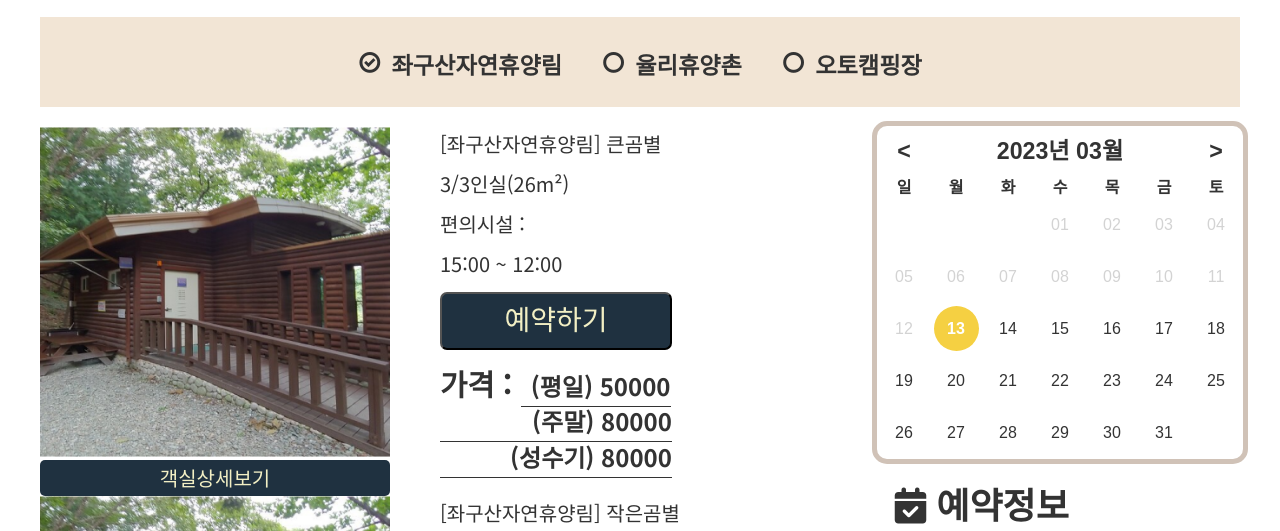
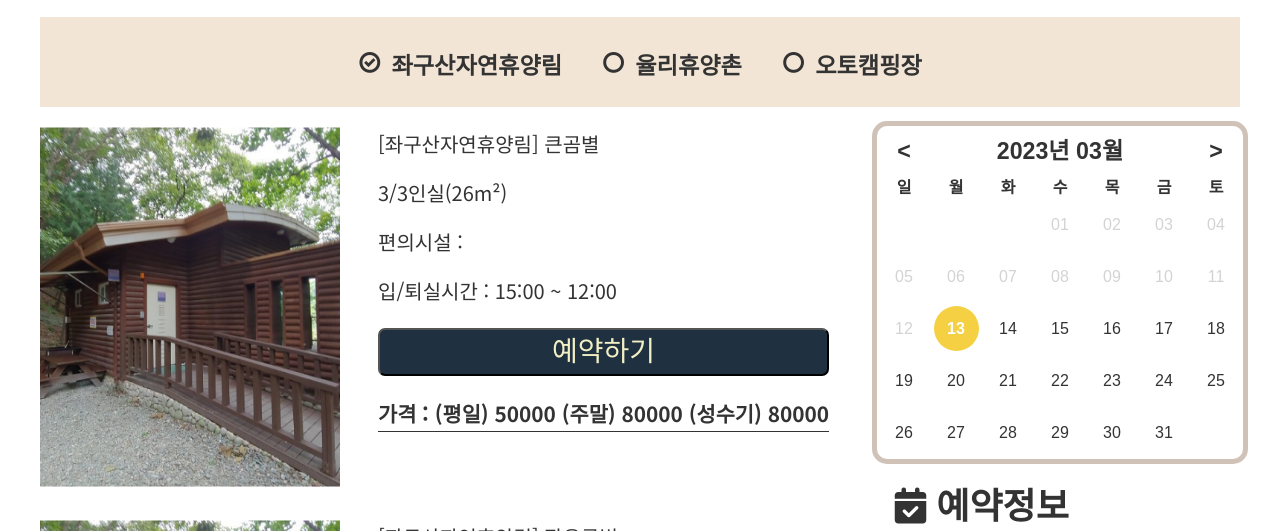
Before and after one commit to linaria03/jwagusan, a plain HTML site: page sub_booking.html in a window 1280 px wide. Shown: the part 257-788 px from the top of the page. Drawn offline with nearby package versions, Linux system fonts and the light colour scheme.

Commit message:
예약페이지 총금액 추가

```diff
--- a/css/sub_booking.css
+++ b/css/sub_booking.css
@@ -252,12 +252,12 @@ nav div:last-child {
     flex-flow: row wrap;
     /* flex-direction: column; */
     align-items: flex-start;
-    padding-top: 20px;
-    /* margin-top: 20px; */
+    padding: 20px 0;
+    gap: 30px 0;
 }
 .roomImg  img{
-    width: 350px;
-    height: 330px;
+    width: 300px;
+    height: 360px;
     /* height: 100%; */
     /* position: relative; */
     /* object-fit: cover;
@@ -279,38 +279,26 @@ nav div:last-child {
 .detail{
     display: flex;
     flex-direction: column;
-    padding: 5px 50px 0 50px;
-    gap: 16px;
+    padding: 5px 0px 0 38px;
+    gap: 25px;
     font-size: 1.25rem;
     justify-content: center;
 }
 .detail button {
     background: #1F3140;
     color: #F2EFC4;
-    padding: 10px;
+    padding: 5px 10px;
     text-align: center;
     font-size: 1.75rem;
     border-radius: 7px;
     cursor: pointer;
     /* margin-top: 22px; */
 }
-.detail div {
-    /* border-bottom: 1px solid #0D0D0D; */
-    padding: 0px 0 5px 0;
-    font-size: 1.85rem;
+.price{
+    font-size: 1.3rem;
     font-weight: bold;
-    /* margin-bottom: 27px; */
-}
-.detail div span{
-    font-size: 1.5rem;
-    padding: 0 0 3px 10px;
     border-bottom: 1px solid #333;
-}
-.detail .weekPrice{
-    padding: 0px 0 3px 92px;
-}
-.detail .peak{
-    padding: 0px 0 3px 70px;
+    padding-bottom: 5px;
 }
 
 
@@ -464,7 +452,7 @@ nav div:last-child {
     text-align: center;
     cursor: pointer;
 }
-#checkIn,#checkOut{
+#checkIn,#checkOut,#totalAmount{
     font-weight: bold;
     font-size: 1.5rem;
     /* color: #53A0F8; */
--- a/js/sub_booking.js
+++ b/js/sub_booking.js
@@ -147,40 +147,56 @@ $.ajax({
       // this는 각 obj를 의미한다.
       elem += `<div class="roomImg">`;
       elem += `<img src='${this.img}' alt='${this.name}'>`;
-      elem += `<a>${this.link}</a>`;
+      // elem += `<a>${this.link}</a>`;
       elem += `</div>`;
       elem += `<div class="detail">`;
       elem += `<p>${this.name}</p>`;
       elem += `<p>${this.people}</p>`;
       elem += `<p>${this.option}</p>`;
-      elem += `<p>${this.time}</p>`;
+      elem += `<p>입/퇴실시간 : ${this.time}</p>`;
       elem += `<button>${this.button}</button>`;
-      elem += `<div>${this.price}
-      <span class="dayPrice">${this.dayPrice}</span><br>
-      <span class="weekPrice">${this.weekPrice}</span><br>
-      <span class ="peak">${this.peak}</span>
+      elem += `<div class="price">가격 :
+      <span>(평일)<span class="dayPrice">${this.dayPrice}</span><span>
+      <span>(주말)<span class="weekPrice">${this.weekPrice}</span><span>
+      <span>(성수기)<span class="peak">${this.peak}</span><span>
       </div>`;
       elem += `</div>`;
     });
     $(".room").append(elem);
+    $(".detail button").on("click", function () {
+
+      let chkIn = checkIn.textContent;
+      let chkOut = checkOut.textContent;
+      let chkInDay = chkIn.replace("년 ", "-").replace("월 ", "-").replace("일", "");
+      let chkOutDay = chkOut.replace("년 ", "-").replace("월 ", "-").replace("일", "");
+      let calcDay = getDateDiff(chkOutDay, chkInDay);
+      let dayPrice = this.nextSibling.childNodes[1].childNodes[1].textContent;
+      let total = `${calcDay * dayPrice} 원`;
+      // let total = `${calcDay * dayPrice}`;
+      totalAmount.innerText = total;
+
+
+//       const price = "total"; // <- String Type
+// // const price = total; // <- String Type
+// const format = Number(price).toLocaleString();
+// console.log(format);
+    });
   },
   error: function (xhr) {
     console.log(xhr.status + "/" + xhr.errorText);
   }
 });
 
+//💛 날짜차이 구하기
+const getDateDiff = (d1, d2) => {
+  const date1 = new Date(d1);
+  const date2 = new Date(d2);
+  const diffDate = date1.getTime() - date2.getTime();
+  return Math.abs(diffDate / (1000 * 60 * 60 * 24)); // 밀리세컨 * 초 * 분 * 시 = 일
+};
 
-//💛가격
-// if(today.getDay() % 6 == 0){
-  //   $(".weekPrice").addClass("wp")
-  // }
-  if(today.getDay(newDIV) % 6 == 0){
-      $(".weekPrice").addClass("wp")
-    }
-
-$("button").on("click",function(){
-  if(newDIV.getDay() % 6 == 0){
-    $(".weekPrice").addClass("wp")
-  }
-
-})
+//콤마 표시
+const price = "total"; // <- String Type
+// const price = total; // <- String Type
+const format = Number(price).toLocaleString();
+console.log(format);
--- a/js/sub_booking_pay.json
+++ b/js/sub_booking_pay.json
@@ -8,9 +8,9 @@
     "time": "15:00 ~ 12:00",
     "button": "예약하기",
     "price": "가격 :",
-    "dayPrice": "(평일) 50000",
-    "weekPrice": "(주말) 80000",
-    "peak": "(성수기) 80000"
+    "dayPrice": " 50000",
+    "weekPrice": " 80000",
+    "peak": " 80000"
   },
   {
     "img": "images/sub_booking/좌구산-4인실.png",
@@ -21,9 +21,9 @@
     "time": "15:00 ~ 12:00",
     "button": "예약하기",
     "price": "가격 :",
-    "dayPrice": "(평일) 50000",
-    "weekPrice": "(주말) 80000",
-    "peak": "(성수기) 80000"
+    "dayPrice": " 50000",
+    "weekPrice": " 80000",
+    "peak": " 80000"
   },
   {
     "img": "images/sub_booking/좌구산-4인실.png",
@@ -34,9 +34,9 @@
     "time": "15:00 ~ 12:00",
     "button": "예약하기",
     "price": "가격 :",
-    "dayPrice": "(평일) 50000",
-    "weekPrice": "(주말) 80000",
-    "peak": "(성수기) 80000"
+    "dayPrice": " 50000",
+    "weekPrice": " 80000",
+    "peak": " 80000"
   },
   {
     "img": "images/sub_booking/좌구산-4인실.png",
@@ -47,9 +47,9 @@
     "time": "15:00 ~ 12:00",
     "button": "예약하기",
     "price": "가격 :",
-    "dayPrice": "(평일) 50000",
-    "weekPrice": "(주말) 80000",
-    "peak": "(성수기) 80000"
+    "dayPrice": " 50000",
+    "weekPrice": " 80000",
+    "peak": " 80000"
   },
   {
     "img": "images/sub_booking/좌구산-8인실.png",
@@ -60,9 +60,9 @@
     "time": "15:00 ~ 12:00",
     "button": "예약하기",
     "price": "가격 :",
-    "dayPrice": "(평일) 110000",
-    "weekPrice": "(주말) 170000",
-    "peak": "(성수기) 170000"
+    "dayPrice": " 110000",
+    "weekPrice": " 170000",
+    "peak": " 170000"
   },
   {
     "img": "images/sub_booking/좌구산-8인실.png",
@@ -73,9 +73,9 @@
     "time": "15:00 ~ 12:00",
     "button": "예약하기",
     "price": "가격 :",
-    "dayPrice": "(평일) 110000",
-    "weekPrice": "(주말) 170000",
-    "peak": "(성수기) 170000"
+    "dayPrice": " 110000",
+    "weekPrice": " 170000",
+    "peak": " 170000"
   },
   {
     "img": "images/sub_booking/좌구산-12인실.png",
@@ -86,9 +86,9 @@
     "time": "15:00 ~ 12:00",
     "button": "예약하기",
     "price": "가격 :",
-    "dayPrice": "(평일) 130000",
-    "weekPrice": "(주말) 200000",
-    "peak": "(성수기) 200000"
+    "dayPrice": " 130000",
+    "weekPrice": " 200000",
+    "peak": " 200000"
   },
   {
     "img": "images/sub_booking/좌구산-12인실.png",
@@ -99,9 +99,9 @@
     "time": "15:00 ~ 12:00",
     "button": "예약하기",
     "price": "가격 :",
-    "dayPrice": "(평일) 130000",
-    "weekPrice": "(주말) 200000",
-    "peak": "(성수기) 200000"
+    "dayPrice": " 130000",
+    "weekPrice": " 200000",
+    "peak": " 200000"
   },
   {
     "img": "images/sub_booking/좌구산-12인실.png",
@@ -112,9 +112,9 @@
     "time": "15:00 ~ 12:00",
     "button": "예약하기",
     "price": "가격 :",
-    "dayPrice": "(평일) 130000",
-    "weekPrice": "(주말) 200000",
-    "peak": "(성수기) 200000"
+    "dayPrice": " 130000",
+    "weekPrice": " 200000",
+    "peak": " 200000"
   },
   {
     "img": "images/sub_booking/좌구산-12인실.png",
@@ -125,9 +125,9 @@
     "time": "15:00 ~ 12:00",
     "button": "예약하기",
     "price": "가격 :",
-    "dayPrice": "(평일)130000",
-    "weekPrice": "(주말) 200000",
-    "peak": "(성수기) 200000"
+    "dayPrice": "130000",
+    "weekPrice": " 200000",
+    "peak": " 200000"
   },
   {
     "img": "images/sub_booking/좌구산-15인실.png",
@@ -138,9 +138,9 @@
     "time": "15:00 ~ 12:00",
     "button": "예약하기",
     "price": "가격 :",
-    "dayPrice": "(평일) 160000",
-    "weekPrice": "(주말) 240000",
-    "peak": "(성수기) 240000"
+    "dayPrice": " 160000",
+    "weekPrice": " 240000",
+    "peak": " 240000"
   },
   {
     "img": "images/sub_booking/좌구산-15인실.png",
@@ -151,9 +151,9 @@
     "time": "15:00 ~ 12:00",
     "button": "예약하기",
     "price": "가격 :",
-    "dayPrice": "(평일) 160000",
-    "weekPrice": "(주말) 240000",
-    "peak": "(성수기) 240000"
+    "dayPrice": " 160000",
+    "weekPrice": " 240000",
+    "peak": " 240000"
   },
   {
     "img": "images/sub_booking/좌구산-15인실.png",
@@ -164,9 +164,9 @@
     "time": "15:00 ~ 12:00",
     "button": "예약하기",
     "price": "가격 :",
-    "dayPrice": "(평일) 160000",
-    "weekPrice": "(주말) 240000",
-    "peak": "(성수기) 240000"
+    "dayPrice": " 160000",
+    "weekPrice": " 240000",
+    "peak": " 240000"
   },
   {
     "img": "images/sub_booking/좌구산-15인실.png",
@@ -177,9 +177,9 @@
     "time": "15:00 ~ 12:00",
     "button": "예약하기",
     "price": "가격 :",
-    "dayPrice": "(평일) 160000",
-    "weekPrice": "(주말) 240000",
-    "peak": "(성수기) 240000"
+    "dayPrice": " 160000",
+    "weekPrice": " 240000",
+    "peak": " 240000"
   },
   {
     "img": "images/sub_booking/좌구산-연립동.png",
@@ -190,9 +190,9 @@
     "time": "15:00 ~ 12:00",
     "button": "예약하기",
     "price": "가격 :",
-    "dayPrice": "(평일) 40000",
-    "weekPrice": "(주말) 60000",
-    "peak": "(성수기) 60000"
+    "dayPrice": " 40000",
+    "weekPrice": " 60000",
+    "peak": " 60000"
   },
   {
     "img": "images/sub_booking/좌구산-연립동.png",
@@ -203,9 +203,9 @@
     "time": "15:00 ~ 12:00",
     "button": "예약하기",
     "price": "가격 :",
-    "dayPrice": "(평일) 40000",
-    "weekPrice": "(주말) 60000",
-    "peak": "(성수기) 60000"
+    "dayPrice": " 40000",
+    "weekPrice": " 60000",
+    "peak": " 60000"
   },
   {
     "img": "images/sub_booking/좌구산-연립동.png",
@@ -216,9 +216,9 @@
     "time": "15:00 ~ 12:00",
     "button": "예약하기",
     "price": "가격 :",
-    "dayPrice": "(평일) 40000",
-    "weekPrice": "(주말) 60000",
-    "peak": "(성수기) 60000"
+    "dayPrice": " 40000",
+    "weekPrice": " 60000",
+    "peak": " 60000"
   },
   {
     "img": "images/sub_booking/좌구산-연립동.png",
@@ -229,9 +229,9 @@
     "time": "15:00 ~ 12:00",
     "button": "예약하기",
     "price": "가격 :",
-    "dayPrice": "(평일) 40000",
-    "weekPrice": "(주말) 60000",
-    "peak": "(성수기) 60000"
+    "dayPrice": " 40000",
+    "weekPrice": " 60000",
+    "peak": " 60000"
   },
   {
     "img": "images/sub_booking/좌구산-연립동.png",
@@ -242,9 +242,9 @@
     "time": "15:00 ~ 12:00",
     "button": "예약하기",
     "price": "가격 :",
-    "dayPrice": "(평일) 50000",
-    "weekPrice": "(주말) 80000",
-    "peak": "(성수기) 80000"
+    "dayPrice": " 50000",
+    "weekPrice": " 80000",
+    "peak": " 80000"
   },
   {
     "img": "images/sub_booking/좌구산-연립동.png",
@@ -255,9 +255,9 @@
     "time": "15:00 ~ 12:00",
     "button": "예약하기",
     "price": "가격 :",
-    "dayPrice": "(평일) 50000",
-    "weekPrice": "(주말) 80000",
-    "peak": "(성수기) 80000"
+    "dayPrice": " 50000",
+    "weekPrice": " 80000",
+    "peak": " 80000"
   },
   {
     "img": "images/sub_booking/좌구산-연립동.png",
@@ -268,9 +268,9 @@
     "time": "15:00 ~ 12:00",
     "button": "예약하기",
     "price": "가격 :",
-    "dayPrice": "(평일) 50000",
-    "weekPrice": "(주말) 80000",
-    "peak": "(성수기) 80000"
+    "dayPrice": " 50000",
+    "weekPrice": " 80000",
+    "peak": " 80000"
   },
   {
     "img": "images/sub_booking/좌구산-연립동.png",
@@ -281,9 +281,9 @@
     "time": "15:00 ~ 12:00",
     "button": "예약하기",
     "price": "가격 :",
-    "dayPrice": "(평일) 50000",
-    "weekPrice": "(주말) 80000",
-    "peak": "(성수기) 80000"
+    "dayPrice": " 50000",
+    "weekPrice": " 80000",
+    "peak": " 80000"
   },
   {
     "img": "images/sub_booking/좌구산-연립동.png",
@@ -294,9 +294,9 @@
     "time": "15:00 ~ 12:00",
     "button": "예약하기",
     "price": "가격 :",
-    "dayPrice": "(평일) 50000",
-    "weekPrice": "(주말) 80000",
-    "peak": "(성수기) 80000"
+    "dayPrice": " 50000",
+    "weekPrice": " 80000",
+    "peak": " 80000"
   },
   {
     "img": "images/sub_booking/좌구산-연립동.png",
@@ -307,9 +307,9 @@
     "time": "15:00 ~ 12:00",
     "button": "예약하기",
     "price": "가격 :",
-    "dayPrice": "(평일) 80000",
-    "weekPrice": "(주말) 120000",
-    "peak": "(성수기) 120000"
+    "dayPrice": " 80000",
+    "weekPrice": " 120000",
+    "peak": " 120000"
   },
   {
     "img": "images/sub_booking/좌구산-연립동.png",
@@ -320,9 +320,9 @@
     "time": "15:00 ~ 12:00",
     "button": "예약하기",
     "price": "가격 :",
-    "dayPrice": "(평일) 80000",
-    "weekPrice": "(주말) 120000",
-    "peak": "(성수기) 120000"
+    "dayPrice": " 80000",
+    "weekPrice": " 120000",
+    "peak": " 120000"
   },
   {
     "img": "images/sub_booking/좌구산-병영하우스.png",
@@ -333,9 +333,9 @@
     "time": "15:00 ~ 12:00",
     "button": "예약하기",
     "price": "가격 :",
-    "dayPrice": "(평일) 100000",
-    "weekPrice": "(주말) 150000",
-    "peak": "(성수기) 150000"
+    "dayPrice": " 100000",
+    "weekPrice": " 150000",
+    "peak": " 150000"
   },
   {
     "img": "images/sub_booking/좌구산-병영하우스.png",
@@ -346,9 +346,9 @@
     "time": "15:00 ~ 12:00",
     "button": "예약하기",
     "price": "가격 :",
-    "dayPrice": "(평일) 100000",
-    "weekPrice": "(주말) 150000",
-    "peak": "(성수기) 150000"
+    "dayPrice": " 100000",
+    "weekPrice": " 150000",
+    "peak": " 150000"
   },
   {
     "img": "images/sub_booking/좌구산-병영하우스.png",
@@ -359,9 +359,9 @@
     "time": "15:00 ~ 12:00",
     "button": "예약하기",
     "price": "가격 :",
-    "dayPrice": "(평일) 100000",
-    "weekPrice": "(주말) 150000",
-    "peak": "(성수기) 150000"
+    "dayPrice": " 100000",
+    "weekPrice": " 150000",
+    "peak": " 150000"
   },
   {
     "img": "images/sub_booking/좌구산-병영하우스.png",
@@ -372,9 +372,9 @@
     "time": "15:00 ~ 12:00",
     "button": "예약하기",
     "price": "가격 :",
-    "dayPrice": "(평일) 100000",
-    "weekPrice": "(주말) 150000",
-    "peak": "(성수기) 150000"
+    "dayPrice": " 100000",
+    "weekPrice": " 150000",
+    "peak": " 150000"
   },
   {
     "img": "images/sub_booking/좌구산-율리휴양촌.png",
@@ -385,9 +385,9 @@
     "time": "15:00 ~ 12:00",
     "button": "예약하기",
     "price": "가격 :",
-    "dayPrice": "(평일) 60000",
-    "weekPrice": "(주말) 110000",
-    "peak": "(성수기) 110000"
+    "dayPrice": " 60000",
+    "weekPrice": " 110000",
+    "peak": " 110000"
   },
   {
     "img": "images/sub_booking/좌구산-율리휴양촌.png",
@@ -398,9 +398,9 @@
     "time": "15:00 ~ 12:00",
     "button": "예약하기",
     "price": "가격 :",
-    "dayPrice": "(평일) 80000",
-    "weekPrice": "(주말) 130000",
-    "peak": "(성수기) 130000"
+    "dayPrice": " 80000",
+    "weekPrice": " 130000",
+    "peak": " 130000"
   },
   {
     "img": "images/sub_booking/좌구산-율리휴양촌.png",
@@ -411,9 +411,9 @@
     "time": "15:00 ~ 12:00",
     "button": "예약하기",
     "price": "가격 :",
-    "dayPrice": "(평일) 80000",
-    "weekPrice": "(주말) 130000",
-    "peak": "(성수기) 130000"
+    "dayPrice": " 80000",
+    "weekPrice": " 130000",
+    "peak": " 130000"
   },
   {
     "img": "images/sub_booking/좌구산-율리휴양촌.png",
@@ -424,9 +424,9 @@
     "time": "15:00 ~ 12:00",
     "button": "예약하기",
     "price": "가격 :",
-    "dayPrice": "(평일) 100000",
-    "weekPrice": "(주말) 170000",
-    "peak": "(성수기) 170000"
+    "dayPrice": " 100000",
+    "weekPrice": " 170000",
+    "peak": " 170000"
   },
   {
     "img": "images/sub_booking/좌구산-초정.png",
@@ -437,9 +437,9 @@
     "time": "15:00 ~ 12:00",
     "button": "예약하기",
     "price": "가격 :",
-    "dayPrice": "(평일) 40000",
-    "weekPrice": "(주말) 80000",
-    "peak": "(성수기) 80000"
+    "dayPrice": " 40000",
+    "weekPrice": " 80000",
+    "peak": " 80000"
   },
   {
     "img": "images/sub_booking/좌구산-초정.png",
@@ -450,9 +450,9 @@
     "time": "15:00 ~ 12:00",
     "button": "예약하기",
     "price": "가격 :",
-    "dayPrice": "(평일) 100000",
-    "weekPrice": "(주말) 160000",
-    "peak": "(성수기) 160000"
+    "dayPrice": " 100000",
+    "weekPrice": " 160000",
+    "peak": " 160000"
   },
   {
     "img": "images/sub_booking/좌구산-초정.png",
@@ -463,9 +463,9 @@
     "time": "15:00 ~ 12:00",
     "button": "예약하기",
     "price": "가격 :",
-    "dayPrice": "(평일) 130000",
-    "weekPrice": "(주말) 200000",
-    "peak": "(성수기) 200000"
+    "dayPrice": " 130000",
+    "weekPrice": " 200000",
+    "peak": " 200000"
   },
   {
     "img": "images/sub_booking/좌구산-초정.png",
@@ -476,8 +476,8 @@
     "time": "15:00 ~ 12:00",
     "button": "예약하기",
     "price": "가격 :",
-    "dayPrice": "(평일) 160000",
-    "weekPrice": "(주말) 240000",
-    "peak": "(성수기) 240000"
+    "dayPrice": " 160000",
+    "weekPrice": " 240000",
+    "peak": " 240000"
   }
 ]
```
Also changed, not shown: sub_booking.html (+3 -3 lines).
